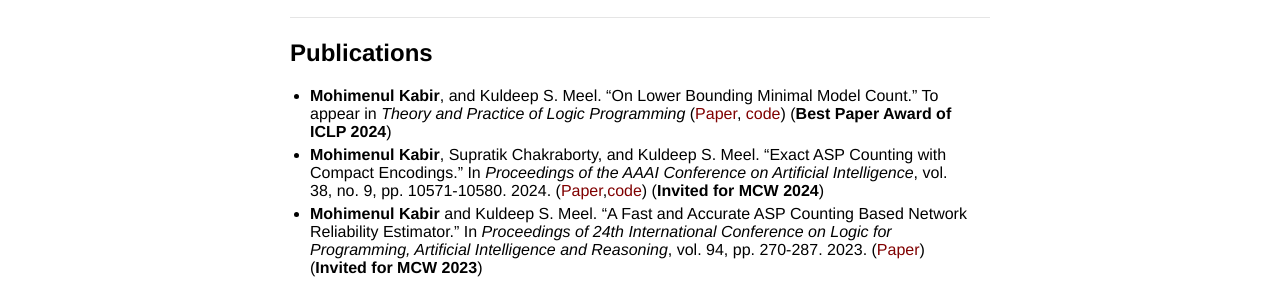
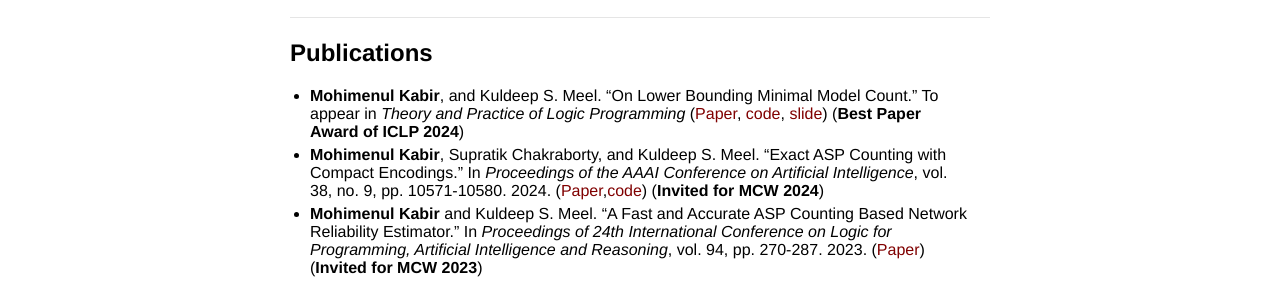
Before and after one commit to mahi045/mahi045.github.io, a Jekyll site: the page built from index.md, in a window 1280 px wide. Shown: the part 479-761 px from the top of the page. Built offline with Jekyll 4.4.1, drawn with Linux system fonts in a browser that asks for light colours.

Commit message:
slide added

```diff
--- a/index.md
+++ b/index.md
@@ -26,7 +26,7 @@ Here is my [CV](CV.pdf). You can reach me at [mahibuet045@gmail.com](mailto:mahi
 ---
 ## Publications
 
-- **Mohimenul Kabir**, and Kuldeep S. Meel. "On Lower Bounding Minimal Model Count." To appear in _Theory and Practice of Logic Programming_ ([Paper](https://arxiv.org/pdf/2407.09744), [code](https://github.com/meelgroup/minLB)) (**Best Paper Award of ICLP 2024**)
+- **Mohimenul Kabir**, and Kuldeep S. Meel. "On Lower Bounding Minimal Model Count." To appear in _Theory and Practice of Logic Programming_ ([Paper](https://arxiv.org/pdf/2407.09744), [code](https://github.com/meelgroup/minLB), [slide](minLB.pdf)) (**Best Paper Award of ICLP 2024**)
 - **Mohimenul Kabir**, Supratik Chakraborty, and Kuldeep S. Meel. "Exact ASP Counting with Compact Encodings." In _Proceedings of the AAAI Conference on Artificial Intelligence_, vol. 38, no. 9, pp. 10571-10580. 2024. ([Paper](https://arxiv.org/pdf/2312.11936.pdf),[code](https://github.com/meelgroup/sharpASP)) (**Invited for MCW 2024**)
 - **Mohimenul Kabir** and Kuldeep S. Meel. "A Fast and Accurate ASP Counting Based Network Reliability Estimator." In _Proceedings of 24th International Conference on Logic for Programming, Artificial Intelligence and Reasoning_, vol. 94, pp. 270-287. 2023. ([Paper](https://easychair.org/publications/paper/8zhh)) (**Invited for MCW 2023**)
 - **Mohimenul Kabir**, Jaiaid Mobin, Muhammad Ali Nayeem, Muhammad Ahsanul Habib, and M. Sohel Rahman. "Multi-objective optimization and heuristic based solutions for evacuation modeling." _Transportation Research Interdisciplinary Perspectives_ (2023). ([Paper](https://www.sciencedirect.com/science/article/pii/S2590198223000453))
```
Also changed, not shown: 1 other file.
